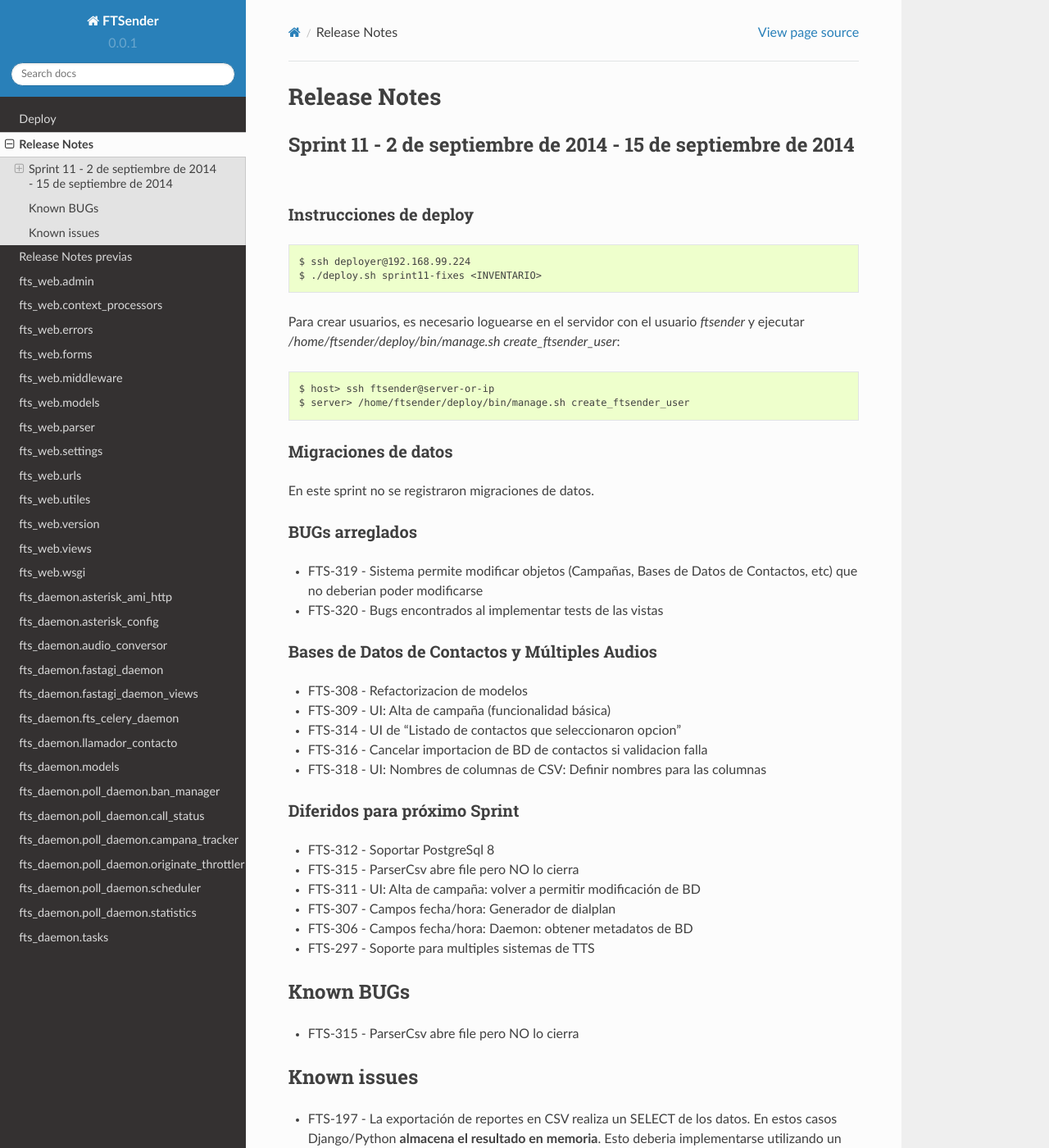
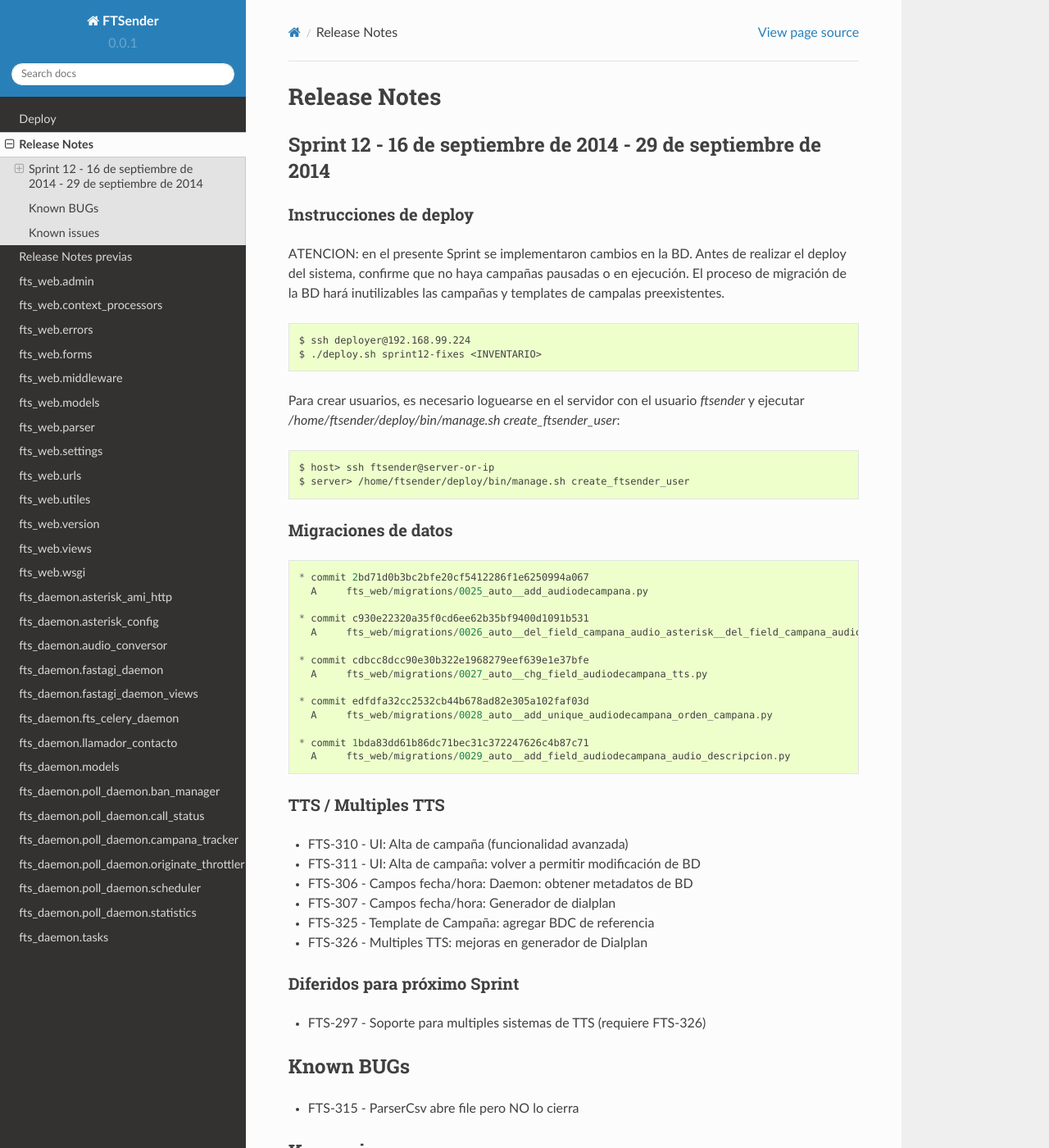
Before and after one commit to aybaker/omnicontact, a Sphinx documentation site: the page built from docs/release_notes.rst, in a window 1280 px wide and 1400 px high. Shown: the whole window at 82% size. Built offline with Sphinx 7.4.7 and the Read the Docs theme 2.0.0, drawn with Linux system fonts in a browser that asks for light colours; some of the changed text lies outside the part shown.

Commit message:
Update release notes

```diff
--- a/docs/release_notes.rst
+++ b/docs/release_notes.rst
@@ -1,18 +1,22 @@
 Release Notes
 =============
 
-Sprint 11 - 2 de septiembre de 2014 - 15 de septiembre de 2014
---------------------------------------------------------------
+Sprint 12 - 16 de septiembre de 2014 - 29 de septiembre de 2014
+---------------------------------------------------------------
 
 
 Instrucciones de deploy
 .......................
 
+ATENCION: en el presente Sprint se implementaron cambios en la BD. Antes de realizar
+el deploy del sistema, confirme que no haya campañas pausadas o en ejecución.
+El proceso de migración de la BD hará inutilizables las campañas y templates de
+campalas preexistentes.
 
 .. code::
 
     $ ssh deployer@192.168.99.224
-    $ ./deploy.sh sprint11-fixes <INVENTARIO>
+    $ ./deploy.sh sprint12-fixes <INVENTARIO>
 
 Para crear usuarios, es necesario loguearse en el servidor con el usuario `ftsender`
 y ejecutar `/home/ftsender/deploy/bin/manage.sh create_ftsender_user`:
@@ -26,36 +30,38 @@ y ejecutar `/home/ftsender/deploy/bin/manage.sh create_ftsender_user`:
 Migraciones de datos
 ....................
 
-En este sprint no se registraron migraciones de datos.
+.. code::
+
+	* commit 2bd71d0b3bc2bfe20cf5412286f1e6250994a067
+	  A     fts_web/migrations/0025_auto__add_audiodecampana.py
+
+	* commit c930e22320a35f0cd6ee62b35bf9400d1091b531
+	  A     fts_web/migrations/0026_auto__del_field_campana_audio_asterisk__del_field_campana_audio_origin.py
+
+	* commit cdbcc8dcc90e30b322e1968279eef639e1e37bfe
+	  A     fts_web/migrations/0027_auto__chg_field_audiodecampana_tts.py
+
+	* commit edfdfa32cc2532cb44b678ad82e305a102faf03d
+	  A     fts_web/migrations/0028_auto__add_unique_audiodecampana_orden_campana.py
+
+	* commit 1bda83dd61b86dc71bec31c372247626c4b87c71
+	  A     fts_web/migrations/0029_auto__add_field_audiodecampana_audio_descripcion.py
 
 
-BUGs arreglados
-...............
-
-* FTS-319 - Sistema permite modificar objetos (Campañas, Bases de Datos
-  de Contactos, etc) que no deberian poder modificarse
-* FTS-320 - Bugs encontrados al implementar tests de las vistas
-
-
-Bases de Datos de Contactos y Múltiples Audios
+TTS / Multiples TTS
 ..............................................
 
-* FTS-308 - Refactorizacion de modelos
-* FTS-309 - UI: Alta de campaña (funcionalidad básica)
-* FTS-314 - UI de "Listado de contactos que seleccionaron opcion"
-* FTS-316 - Cancelar importacion de BD de contactos si validacion falla
-* FTS-318 - UI: Nombres de columnas de CSV: Definir nombres para las columnas
-
+* FTS-310 - UI: Alta de campaña (funcionalidad avanzada)
+* FTS-311 - UI: Alta de campaña: volver a permitir modificación de BD
+* FTS-306 - Campos fecha/hora: Daemon: obtener metadatos de BD
+* FTS-307 - Campos fecha/hora: Generador de dialplan
+* FTS-325 - Template de Campaña: agregar BDC de referencia
+* FTS-326 - Multiples TTS: mejoras en generador de Dialplan
 
 Diferidos para próximo Sprint
 .............................
 
-* FTS-312 - Soportar PostgreSql 8
-* FTS-315 - ParserCsv abre file pero NO lo cierra
-* FTS-311 - UI: Alta de campaña: volver a permitir modificación de BD
-* FTS-307 - Campos fecha/hora: Generador de dialplan
-* FTS-306 - Campos fecha/hora: Daemon: obtener metadatos de BD
-* FTS-297 - Soporte para multiples sistemas de TTS
+* FTS-297 - Soporte para multiples sistemas de TTS (requiere FTS-326)
 
 
 Known BUGs
@@ -66,6 +72,7 @@ Known BUGs
 Known issues
 ------------
 
+* FTS-327 - Campos extras en TTS: deberian incluir tipo de dato ademas del nombre del campo
 * FTS-197 - La exportación de reportes en CSV realiza un SELECT de los datos.
   En estos casos Django/Python **almacena el resultado en memoria**. Esto deberia
   implementarse utilizando un server-side cursor.
```
Also changed, not shown: docs/release_notes_old.rst (+57 -0 lines).
